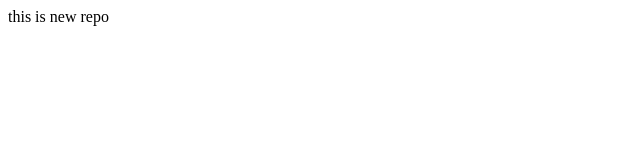
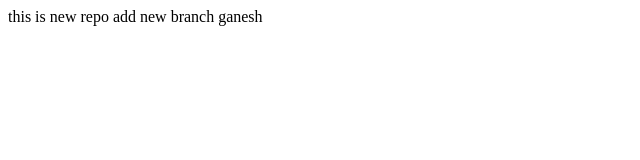
Before and after one commit to ganesh-ande/localrepo, a plain HTML site: page index.html in a window 1280 px wide. Shown: the whole page, without its empty margins (0-640 px from the left). Drawn offline with Linux system fonts and the light colour scheme.

Commit message:
add new branch

```diff
--- a/index.html
+++ b/index.html
@@ -1 +1,3 @@
-<p>this is new repo</p>
+<p>this is new repo
+    add new branch ganesh
+</p>
```
